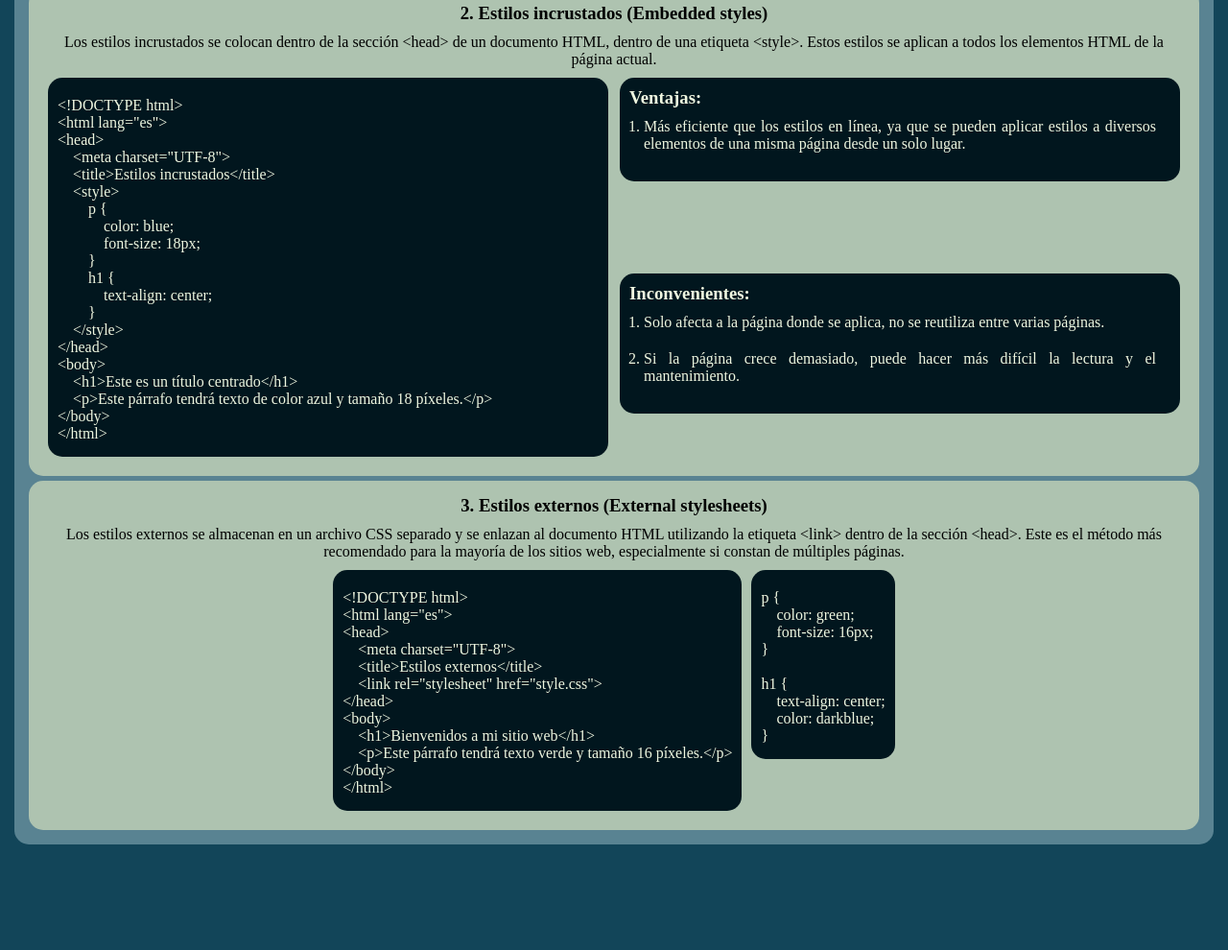
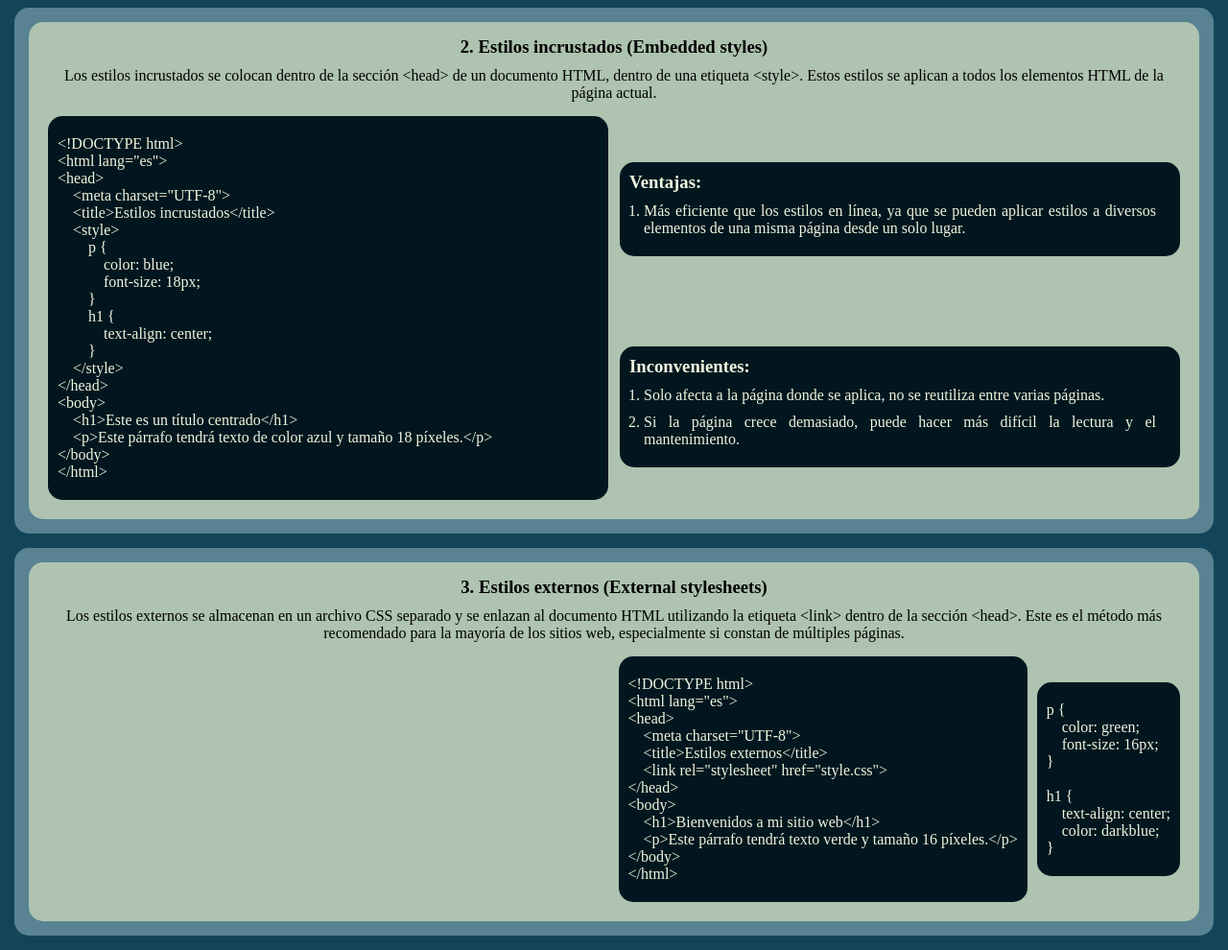
Before and after one commit to elkinfigueroa-IFC32A-EDE/Proyecto_apuntes, a plain HTML site: page proyectos/paginas/CSS/Aplicacion_de_estilos.html in a window 1280 px wide. Shown: the part 502-1492 px from the top of the page at 96% size. Before the commit the page ends 1397 px from the top, so only its background shows below. Drawn offline with Linux system fonts and the light colour scheme.

Commit message:
fix: se corrigio los sections y articles y se corrigieron espacios en blanco del css.

```diff
--- a/CSS/stylecss_section.css
+++ b/CSS/stylecss_section.css
@@ -50,15 +50,14 @@ nav{
 
 .ejemplo{
     background-color: #01161E;
-
     color: #EFF6E0;
     margin: 5px;
     padding: 10px;
     border-radius: 15px;
     opacity: 0;
     animation: aparecer 0.8s ease-out forwards;
-    width: auto;
     height: fit-content;
+    width: stretch;
 }
 
 #casosespeciales2{
@@ -67,6 +66,8 @@ nav{
     grid-template-rows: repeat(2, 1fr);
     gap: 2px;
     text-align: left;
+    justify-content: center;
+    align-items: center;
 }
 
 .ejemplo1{
@@ -80,7 +81,8 @@ nav{
 
 .comparativa{
     display: flex;
-    justify-content: center;
+    justify-content: flex-end;
+    align-items: center;
     text-align: left;
 }
 
@@ -95,23 +97,31 @@ a{
 
 h1{
     color: #EFF6E0;
-    margin-bottom: 10px;
+    margin-bottom: 8px;
 }
 
 p{
     font-size: 100%;
     margin-top: 10px;
-    margin-bottom: 5px;
+    margin-bottom: 10px;
+}
+
+h2{
+    font-size: 25px;
 }
 
 li{
     margin-top: 10px;
-    margin-bottom: 20px;
+    margin-bottom: 10px;
 }
 
 ol{
     padding: 0px 15px 0px 15px;
     text-align: justify;
+}
+
+img{
+    border-radius: 15px;
 }
 
 .caja:nth-child(1) { animation-delay: 0.1s; }
--- a/proyectos/paginas/CSS/Aplicacion_de_estilos.html
+++ b/proyectos/paginas/CSS/Aplicacion_de_estilos.html
@@ -48,6 +48,8 @@
                     </div>
                 </div>
             </article>
+        </section>
+        <section>
             <article class="cajaoarticle">
                 <h3>2. Estilos incrustados (Embedded styles)</h3>
                 <p>Los estilos incrustados se colocan dentro de la sección &lt;head&gt; de un documento HTML, dentro de una etiqueta &lt;style&gt;. Estos estilos se aplican a todos los elementos HTML de la página actual.</p>
@@ -91,6 +93,8 @@
                     </div>
                 </div>
             </article>
+        </section>
+        <section>
             <article class="cajaoarticle">
                 <h3>3. Estilos externos (External stylesheets)</h3>
                 <p>Los estilos externos se almacenan en un archivo CSS separado y se enlazan al documento HTML utilizando la etiqueta &lt;link&gt; dentro de la sección &lt;head&gt;. Este es el método más recomendado para la mayoría de los sitios web, especialmente si constan de múltiples páginas.</p>
```
